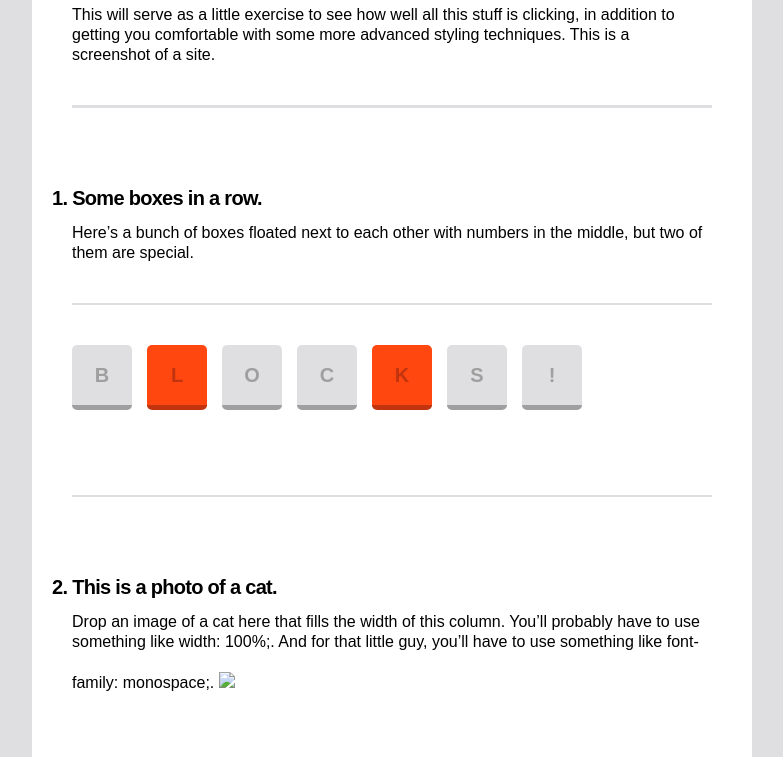
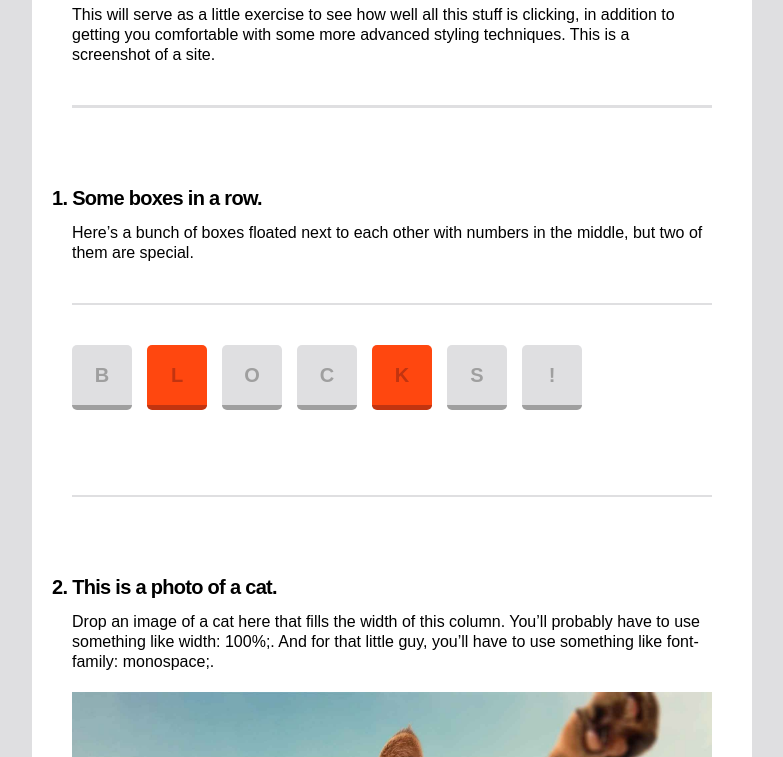
Before and after one commit to annamarieboone/lesson-3, a plain HTML site: page index.html in a window 1280 px wide. Shown: the part 195-952 px from the top of the page, without its empty margins (248-1031 px from the left). Drawn offline with Linux system fonts and the light colour scheme.

Commit message:
updated image link
updated image link

```diff
--- a/index.html
+++ b/index.html
@@ -29,7 +29,7 @@
 
         <h4>2. This is a photo of a cat.</h4>
           <p>Drop an image of a cat here that fills the width of this column. You’ll probably have to use something like width: 100%;. And for that little guy, you’ll have to use something like font-family: monospace;.
-            <img src="flyingcat.jpg"/>
+            <img src="images/flyingcat.jpg"/>
           </p>
         <h4>3. This is a big link.</h4>
           <p>When you hover over it, it changes color. When you click it, it opens up Google in another tab. You don’t need to use a div for this. An a tag is an inline element, but you can make it a block element with css.
```
